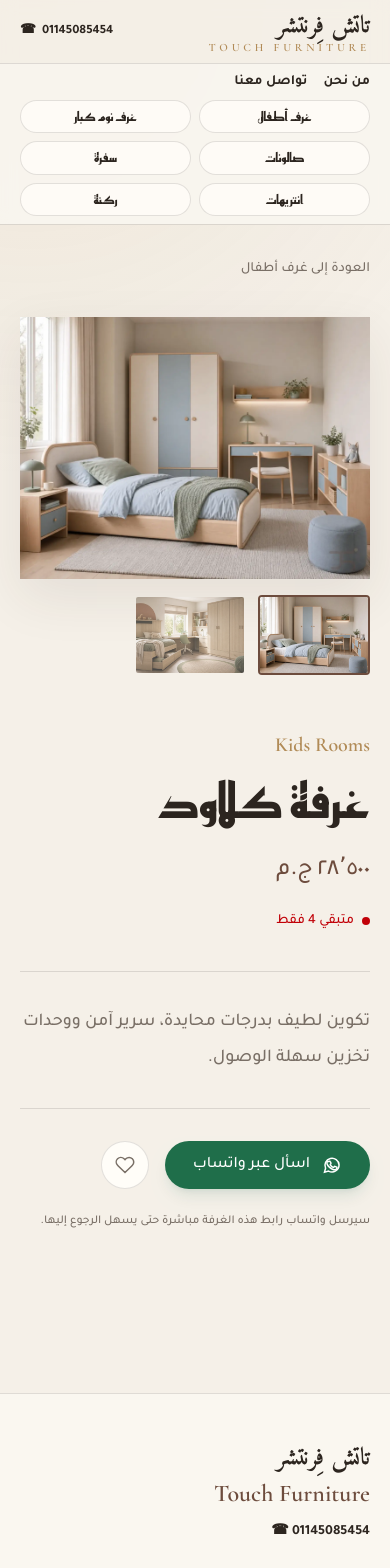
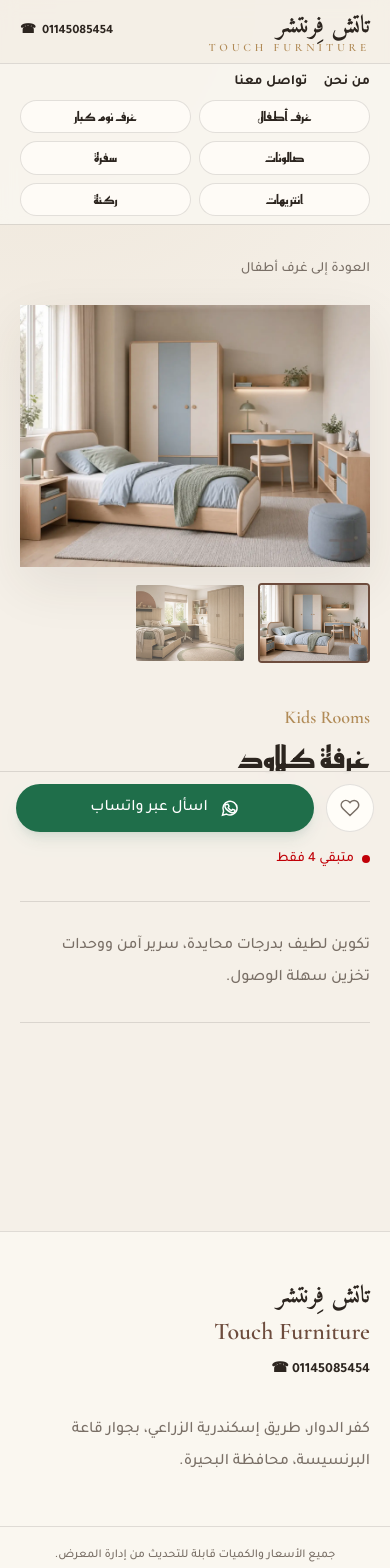
Before and after one commit to bahaaabdalla/touch-furniture, a Next.js app: page /rooms/cloud-kids-room in a window 390 px wide. Shown: the top 1568 px of the page. Built offline with nearby package versions, Linux system fonts and the light colour scheme; no server answers.

Commit message:
Front-end polish + mobile: preloader, compact header, category chips, framed collections, bolder type

```diff
--- a/src/app/admin/actions.ts
+++ b/src/app/admin/actions.ts
@@ -27,6 +27,24 @@ async function removeUrls(supabase: Awaited<ReturnType<typeof createServerSupaba
   if (paths.length) await supabase.storage.from("catalog-images").remove(paths);
 }
 
+// Next order number = highest existing order within the group + 1 (e.g. a section
+// with 3 rooms → new room defaults to 4).
+async function nextSortOrder(
+  supabase: Awaited<ReturnType<typeof createServerSupabaseClient>>,
+  table: "rooms" | "collections",
+  filterColumn: string,
+  filterValue: string,
+) {
+  const { data } = await supabase
+    .from(table)
+    .select("sort_order")
+    .eq(filterColumn, filterValue)
+    .order("sort_order", { ascending: false })
+    .limit(1);
+  const max = (data?.[0]?.sort_order as number | undefined) ?? 0;
+  return max + 1;
+}
+
 export async function loginAction(formData: FormData) {
   const parsed = loginSchema.safeParse({ email: stringValue(formData, "email"), password: stringValue(formData, "password") });
   if (!parsed.success) fail("/admin/login", "تحقق من البريد وكلمة المرور.");
@@ -45,7 +63,7 @@ export async function logoutAction() {
   redirect("/admin/login");
 }
 
-export async function processRawImage(rawPath: string, target: ImageTarget) {
+export async function processRawImage(rawPath: string, target: ImageTarget, applyWatermark = true) {
   const { supabase, claims } = await requireAdmin();
   if (!(["collections", "rooms", "logo"] as const).includes(target)) throw new Error("نوع صورة غير صالح.");
   if (!rawPath.startsWith(`${claims.sub}/`) || rawPath.includes("..")) throw new Error("مسار الرفع غير صالح.");
@@ -66,7 +84,7 @@ export async function processRawImage(rawPath: string, target: ImageTarget) {
       extension = "png";
       contentType = "image/png";
     } else {
-      output = await processCatalogImage(input);
+      output = await processCatalogImage(input, applyWatermark);
       extension = "webp";
       contentType = "image/webp";
     }
@@ -107,6 +125,9 @@ export async function saveCollection(formData: FormData) {
 
   const { supabase } = await requireAdmin();
   const activityId = await getActivityId();
+  const sortOrder = id
+    ? parsed.data.sortOrder ?? 0
+    : await nextSortOrder(supabase, "collections", "activity_id", activityId);
   const payload = {
     activity_id: activityId,
     slug: parsed.data.slug,
@@ -114,7 +135,7 @@ export async function saveCollection(formData: FormData) {
     name_en: parsed.data.nameEn,
     description_ar: parsed.data.descriptionAr,
     cover_url: parsed.data.coverUrl,
-    sort_order: parsed.data.sortOrder,
+    sort_order: sortOrder,
     is_published: parsed.data.isPublished,
   };
   let oldCover = "";
@@ -170,6 +191,9 @@ export async function saveRoom(formData: FormData) {
   });
   if (!parsed.success) fail(destination, parsed.error.issues[0]?.message ?? "بيانات غير صالحة.");
   const { supabase } = await requireAdmin();
+  const sortOrder = id
+    ? parsed.data.sortOrder ?? 0
+    : await nextSortOrder(supabase, "rooms", "collection_id", parsed.data.collectionId);
   const payload = {
     collection_id: parsed.data.collectionId,
     slug: parsed.data.slug,
@@ -180,7 +204,7 @@ export async function saveRoom(formData: FormData) {
     stock: parsed.data.stock,
     cover_url: parsed.data.coverUrl,
     gallery_urls: parsed.data.galleryUrls,
-    sort_order: parsed.data.sortOrder,
+    sort_order: sortOrder,
     is_published: parsed.data.isPublished,
   };
   let oldUrls: string[] = [];
--- a/src/app/rooms/[slug]/page.tsx
+++ b/src/app/rooms/[slug]/page.tsx
@@ -27,21 +27,29 @@ export default async function RoomPage({ params }: { params: Promise<{ slug: str
   if (!room) notFound();
   return (
     <CatalogFrame activity={activity}>
-      <section className="mx-auto max-w-[1480px] px-5 pb-16 pt-8 sm:px-8 lg:px-12">
+      <section className="mx-auto max-w-[1480px] px-5 pb-28 pt-8 sm:px-8 sm:pb-16 lg:px-12">
         <Link href={room.collection ? `/collections/${room.collection.slug}` : "/"} className="focus-ring text-sm text-muted hover:text-ink">العودة إلى {room.collection?.nameAr ?? "الكتالوج"}</Link>
-        <div className="mt-9 grid gap-12 lg:grid-cols-[1.35fr_.65fr] lg:items-start">
+        <div className="mt-6 grid gap-8 sm:mt-9 lg:grid-cols-[1.35fr_.65fr] lg:items-start lg:gap-12">
           <RoomGallery images={[room.coverUrl, ...room.galleryUrls]} name={room.nameAr} />
           <aside className="lg:sticky lg:top-8">
-            <p className="latin-display text-xl text-gold">{room.collection?.nameEn ?? "Touch Collection"}</p>
-            <h1 className="kufi-display mt-3 text-5xl leading-tight sm:text-6xl">{room.nameAr}</h1>
-            <p className="mt-6 text-2xl font-medium text-accent">{formatPrice(room.price, room.currency)}</p>
-            <div className="mt-6"><StockStatus stock={room.stock} /></div>
-            <div className="mt-9 border-y hairline py-8"><p className="whitespace-pre-line text-lg leading-9 text-muted">{room.descriptionAr}</p></div>
-            <div className="mt-8 flex flex-wrap items-center gap-4"><WhatsAppButton number={activity.settings.whatsappNumber} /><FavoriteButton roomId={room.id} /></div>
-            <p className="mt-5 text-xs leading-6 text-muted">سيرسل واتساب رابط هذه الغرفة مباشرة حتى يسهل الرجوع إليها.</p>
+            <p className="latin-display text-lg text-gold sm:text-xl">{room.collection?.nameEn ?? "Touch Collection"}</p>
+            <h1 className="kufi-display mt-2 text-3xl leading-tight sm:mt-3 sm:text-6xl">{room.nameAr}</h1>
+            <p className="mt-5 text-2xl font-medium text-accent sm:mt-6">{formatPrice(room.price, room.currency)}</p>
+            <div className="mt-5 sm:mt-6"><StockStatus stock={room.stock} /></div>
+            <div className="mt-7 border-y hairline py-7 sm:mt-9 sm:py-8"><p className="whitespace-pre-line text-base leading-8 text-muted sm:text-lg sm:leading-9">{room.descriptionAr}</p></div>
+            <div className="mt-7 hidden flex-wrap items-center gap-4 sm:mt-8 sm:flex"><WhatsAppButton number={activity.settings.whatsappNumber} /><FavoriteButton roomId={room.id} /></div>
+            <p className="mt-5 hidden text-xs leading-6 text-muted sm:block">سيرسل واتساب رابط هذه الغرفة مباشرة حتى يسهل الرجوع إليها.</p>
           </aside>
         </div>
       </section>
+
+      {/* Mobile: always-reachable inquiry bar */}
+      <div className="fixed inset-x-0 bottom-0 z-40 border-t hairline bg-ivory/95 px-4 py-3 backdrop-blur sm:hidden">
+        <div className="flex items-center gap-3">
+          <FavoriteButton roomId={room.id} />
+          <WhatsAppButton number={activity.settings.whatsappNumber} className="flex-1" />
+        </div>
+      </div>
     </CatalogFrame>
   );
 }
--- a/src/components/admin/collection-form.tsx
+++ b/src/components/admin/collection-form.tsx
@@ -17,7 +17,9 @@ export function CollectionForm({ value = {} }: { value?: CollectionValue }) {
       <label className="block space-y-2"><span className="text-sm font-medium">الوصف</span><textarea className={`${input} min-h-32 resize-y`} name="description_ar" defaultValue={value.description_ar} required maxLength={1200} /></label>
       <ImageUploadField name="cover_url" label="صورة الغلاف" target="collections" initial={value.cover_url ? [value.cover_url] : []} />
       <div className="grid items-end gap-6 sm:grid-cols-2">
-        <label className="space-y-2"><span className="text-sm font-medium">الترتيب</span><input className={input} type="number" name="sort_order" defaultValue={value.sort_order ?? 0} min={0} required /></label>
+        {value.id ? (
+          <label className="space-y-2"><span className="text-sm font-medium">الترتيب</span><input className={input} type="number" name="sort_order" defaultValue={value.sort_order ?? 0} min={0} /></label>
+        ) : null}
         <label className="flex items-center gap-3 rounded-xl border hairline bg-white px-4 py-3"><input type="checkbox" name="is_published" defaultChecked={value.is_published ?? true} className="h-5 w-5 accent-[var(--accent-primary)]" /> منشورة</label>
       </div>
       <div className="flex gap-3 border-t hairline pt-6"><button className="rounded-full bg-ink px-7 py-3 text-white">حفظ المجموعة</button><Link href="/admin/collections" className="rounded-full border hairline px-7 py-3">إلغاء</Link></div>
--- a/src/components/admin/image-upload-field.tsx
+++ b/src/components/admin/image-upload-field.tsx
@@ -10,6 +10,8 @@ type ImageTarget = "collections" | "rooms" | "logo";
 export function ImageUploadField({ name, label, target, initial = [], multiple = false }: { name: string; label: string; target: ImageTarget; initial?: string[]; multiple?: boolean }) {
   const [urls, setUrls] = useState(initial.filter(Boolean));
   const [status, setStatus] = useState("");
+  const [watermark, setWatermark] = useState(true);
+  const showWatermarkToggle = target !== "logo";
 
   async function upload(files: FileList | null) {
     if (!files?.length) return;
@@ -25,7 +27,7 @@ export function ImageUploadField({ name, label, target, initial = [], multiple =
         const rawPath = `${data.user.id}/${crypto.randomUUID()}.${extension}`;
         const result = await supabase.storage.from("catalog-raw").upload(rawPath, file, { contentType: file.type, upsert: false });
         if (result.error) throw new Error("تعذر رفع الصورة الخام.");
-        next.push(await processRawImage(rawPath, target));
+        next.push(await processRawImage(rawPath, target, watermark));
       }
       setUrls(next.slice(0, multiple ? 12 : 1));
       setStatus("تم تجهيز الصورة وحفظها.");
@@ -39,6 +41,12 @@ export function ImageUploadField({ name, label, target, initial = [], multiple =
     <div className="space-y-3">
       <label className="block text-sm font-medium">{label}</label>
       <input type="hidden" name={name} value={hiddenValue} />
+      {showWatermarkToggle ? (
+        <label className="flex w-fit items-center gap-2 rounded-lg border hairline bg-white px-3 py-2 text-sm">
+          <input type="checkbox" checked={watermark} onChange={(event) => setWatermark(event.target.checked)} className="h-4 w-4 accent-[var(--accent-primary)]" />
+          وضع العلامة المائية على الصور
+        </label>
+      ) : null}
       <input type="file" accept="image/jpeg,image/png,image/webp" multiple={multiple} onChange={(event) => upload(event.target.files)} className="block w-full rounded-lg border hairline bg-white p-3 text-sm file:ml-4 file:rounded-full file:border-0 file:bg-stone-100 file:px-4 file:py-2" />
       {status ? <p className="text-xs text-muted" role="status">{status}</p> : null}
       {urls.length ? <div className="flex flex-wrap gap-3">{urls.map((url, index) => <div key={url} className="relative"><Image src={url} alt="" width={150} height={105} className="h-24 w-36 rounded-md object-cover" /><button type="button" onClick={() => setUrls((current) => current.filter((_, itemIndex) => itemIndex !== index))} className="absolute -left-2 -top-2 grid h-7 w-7 place-items-center rounded-full bg-red-700 text-white" aria-label="حذف الصورة">×</button></div>)}</div> : null}
--- a/src/components/admin/room-form.tsx
+++ b/src/components/admin/room-form.tsx
@@ -24,7 +24,9 @@ export function RoomForm({ collections, value = {} }: { collections: CollectionO
       <ImageUploadField name="cover_url" label="صورة الغلاف" target="rooms" initial={value.cover_url ? [value.cover_url] : []} />
       <ImageUploadField name="gallery_urls" label="صور المعرض — حتى 12 صورة" target="rooms" initial={value.gallery_urls ?? []} multiple />
       <div className="grid items-end gap-6 sm:grid-cols-2">
-        <label className="space-y-2"><span className="text-sm font-medium">الترتيب</span><input className={input} type="number" name="sort_order" defaultValue={value.sort_order ?? 0} min={0} required /></label>
+        {value.id ? (
+          <label className="space-y-2"><span className="text-sm font-medium">الترتيب</span><input className={input} type="number" name="sort_order" defaultValue={value.sort_order ?? 0} min={0} /></label>
+        ) : null}
         <label className="flex items-center gap-3 rounded-xl border hairline bg-white px-4 py-3"><input type="checkbox" name="is_published" defaultChecked={value.is_published ?? true} className="h-5 w-5 accent-[var(--accent-primary)]" /> منشورة</label>
       </div>
       <div className="flex gap-3 border-t hairline pt-6"><button className="rounded-full bg-ink px-7 py-3 text-white">حفظ الغرفة</button><Link href="/admin/rooms" className="rounded-full border hairline px-7 py-3">إلغاء</Link></div>
--- a/src/components/catalog/whatsapp-button.tsx
+++ b/src/components/catalog/whatsapp-button.tsx
@@ -2,13 +2,13 @@
 
 import { buildWhatsAppUrl } from "@/lib/catalog/format";
 
-export function WhatsAppButton({ number }: { number: string }) {
+export function WhatsAppButton({ number, className = "" }: { number: string; className?: string }) {
   function openWhatsApp() {
     const url = buildWhatsAppUrl(number, window.location.href);
     window.open(url, "_blank", "noopener,noreferrer");
   }
   return (
-    <button type="button" onClick={openWhatsApp} className="focus-ring inline-flex min-h-12 items-center justify-center gap-3 rounded-full bg-[#1f6e4a] px-7 font-medium text-white shadow-lg shadow-emerald-900/10 transition hover:-translate-y-0.5 hover:bg-[#185c3d]">
+    <button type="button" onClick={openWhatsApp} className={`focus-ring inline-flex min-h-12 items-center justify-center gap-3 rounded-full bg-[#1f6e4a] px-7 font-medium text-white shadow-lg shadow-emerald-900/10 transition hover:-translate-y-0.5 hover:bg-[#185c3d] ${className}`}>
       <svg viewBox="0 0 24 24" className="h-5 w-5" fill="none" stroke="currentColor" strokeWidth="1.8" aria-hidden="true"><path d="M20.5 11.8a8.5 8.5 0 0 1-12.6 7.5L3 20.6l1.3-4.7a8.5 8.5 0 1 1 16.2-4.1Z"/><path d="M8.2 7.8c.2-.4.4-.4.7-.4h.5c.2 0 .4.1.5.4l.8 1.9c.1.3.1.5-.1.7l-.6.7c-.2.2-.1.5 0 .7.8 1.4 1.9 2.4 3.4 3 .3.1.5.1.7-.1l.8-1c.2-.2.4-.3.7-.1l2 .9c.3.1.4.3.4.5 0 .6-.3 1.7-1.1 2.2-.7.5-1.7.8-3.1.4-1.2-.3-2.8-1-4.7-2.7-1.5-1.4-2.6-3-3-4.2-.5-1.4 0-2.4.4-2.9Z"/></svg>
       اسأل عبر واتساب
     </button>
--- a/src/lib/validation/admin.ts
+++ b/src/lib/validation/admin.ts
@@ -13,7 +13,7 @@ export const collectionSchema = z.object({
   nameEn: z.string().trim().min(2).max(120),
   descriptionAr: z.string().trim().min(4).max(1200),
   coverUrl: optionalUrl,
-  sortOrder: z.coerce.number().int().min(0).max(10000),
+  sortOrder: z.coerce.number().int().min(0).max(10000).optional(),
   isPublished: z.boolean(),
 });
 
@@ -28,7 +28,7 @@ export const roomSchema = z.object({
   stock: z.coerce.number().int().min(0).max(1_000_000),
   coverUrl: optionalUrl,
   galleryUrls: z.array(optionalUrl).max(12),
-  sortOrder: z.coerce.number().int().min(0).max(10000),
+  sortOrder: z.coerce.number().int().min(0).max(10000).optional(),
   isPublished: z.boolean(),
 });
 
```
Also changed, not shown: src/lib/images/pipeline.ts (+11 -9 lines).
